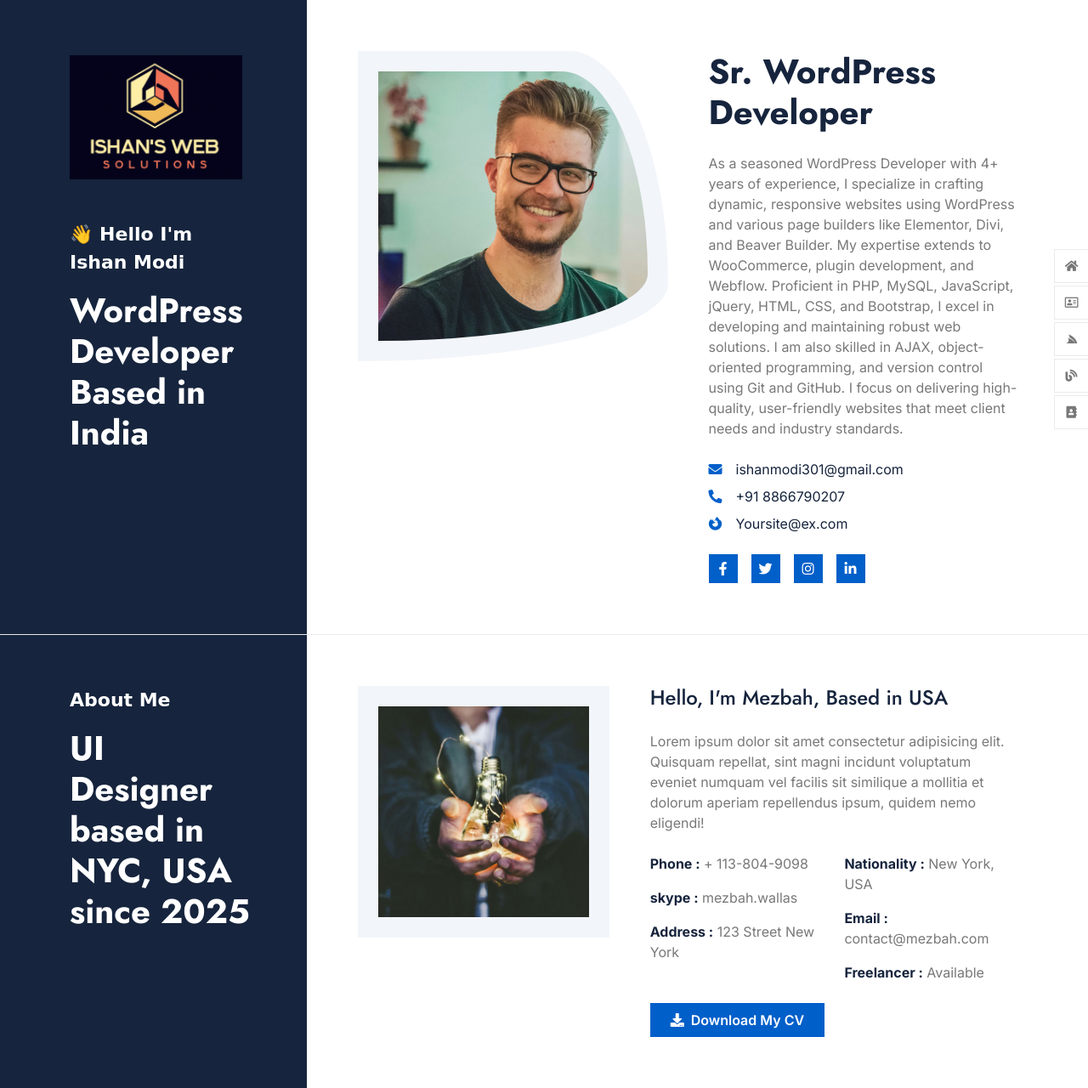
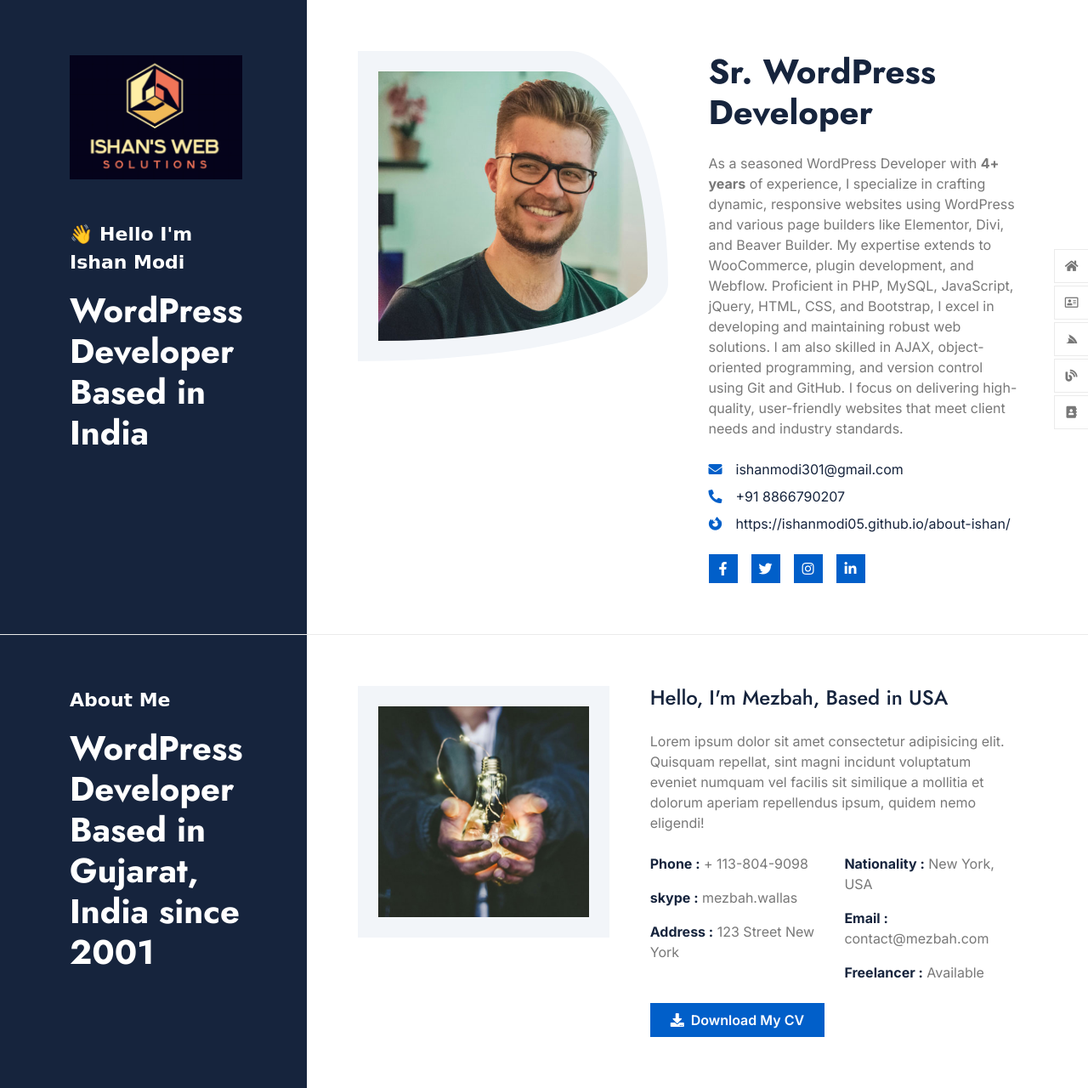
Before and after one commit to ishanmodi05/about-ishan, a plain HTML site: page index.html in a window 1280 px wide. Shown: the top 1280 px of the page at 85% size. Drawn offline with nearby package versions, Linux system fonts and the light colour scheme; a web font is replaced by a local one.

```diff
--- a/index.html
+++ b/index.html
@@ -80,7 +80,7 @@
                                 </div>
                                 <div class="col-xl-6 wow fadeInUp" data-wow-delay="0.3s">
                                     <h1 class="display-6 mb-4">Sr. WordPress Developer</h1>
-                                    <p class="mb-4">As a seasoned WordPress Developer with 4+ years of experience, I specialize in crafting dynamic, responsive websites using WordPress and various page builders like Elementor, Divi, and Beaver Builder. My expertise extends to WooCommerce, plugin development, and Webflow. Proficient in PHP, MySQL, JavaScript, jQuery, HTML, CSS, and Bootstrap, I excel in developing and maintaining robust web solutions. I am also skilled in AJAX, object-oriented programming, and version control using Git and GitHub. I focus on delivering high-quality, user-friendly websites that meet client needs and industry standards.
+                                    <p class="mb-4">As a seasoned WordPress Developer with <strong>4+ years</strong> of experience, I specialize in crafting dynamic, responsive websites using WordPress and various page builders like Elementor, Divi, and Beaver Builder. My expertise extends to WooCommerce, plugin development, and Webflow. Proficient in PHP, MySQL, JavaScript, jQuery, HTML, CSS, and Bootstrap, I excel in developing and maintaining robust web solutions. I am also skilled in AJAX, object-oriented programming, and version control using Git and GitHub. I focus on delivering high-quality, user-friendly websites that meet client needs and industry standards.
                                     </p>
                                     <div class="d-flex align-items-center mb-2">
                                         <i class="fas fa-envelope text-primary me-3"></i>
@@ -92,7 +92,7 @@
                                     </div>
                                     <div class="d-flex align-items-center mb-4">
                                         <i class="fab fa-firefox-browser text-primary me-3"></i>
-                                        <p class="text-dark mb-0">Yoursite@ex.com</p>
+                                        <a href="https://ishanmodi05.github.io/about-ishan/" class="text-dark mb-0">https://ishanmodi05.github.io/about-ishan/</a>
                                     </div>
                                     <div class="d-flex">
                                         <a class="btn btn-primary btn-sm-square me-3" href="#"><i class="fab fa-facebook-f text-white"></i></a>
@@ -118,7 +118,7 @@
                         <div class="about-header bg-dark h-100 pt-6 pe-6 pb-6">
                             <div class="text-start d-flex flex-column justify-content-center wow fadeInUp" data-wow-delay="0.1s">
                                 <p class="text-white sub-title">About Me</p>
-                                <h1 class="display-6 text-white mb-0">UI Designer based in NYC, USA since 2025</h1>
+                                <h1 class="display-6 text-white mb-0">WordPress Developer Based in Gujarat, India since 2001</h1>
                             </div>
                         </div>
                     </div>
```
Also changed, not shown: img/Ishan-Img.png (added).
